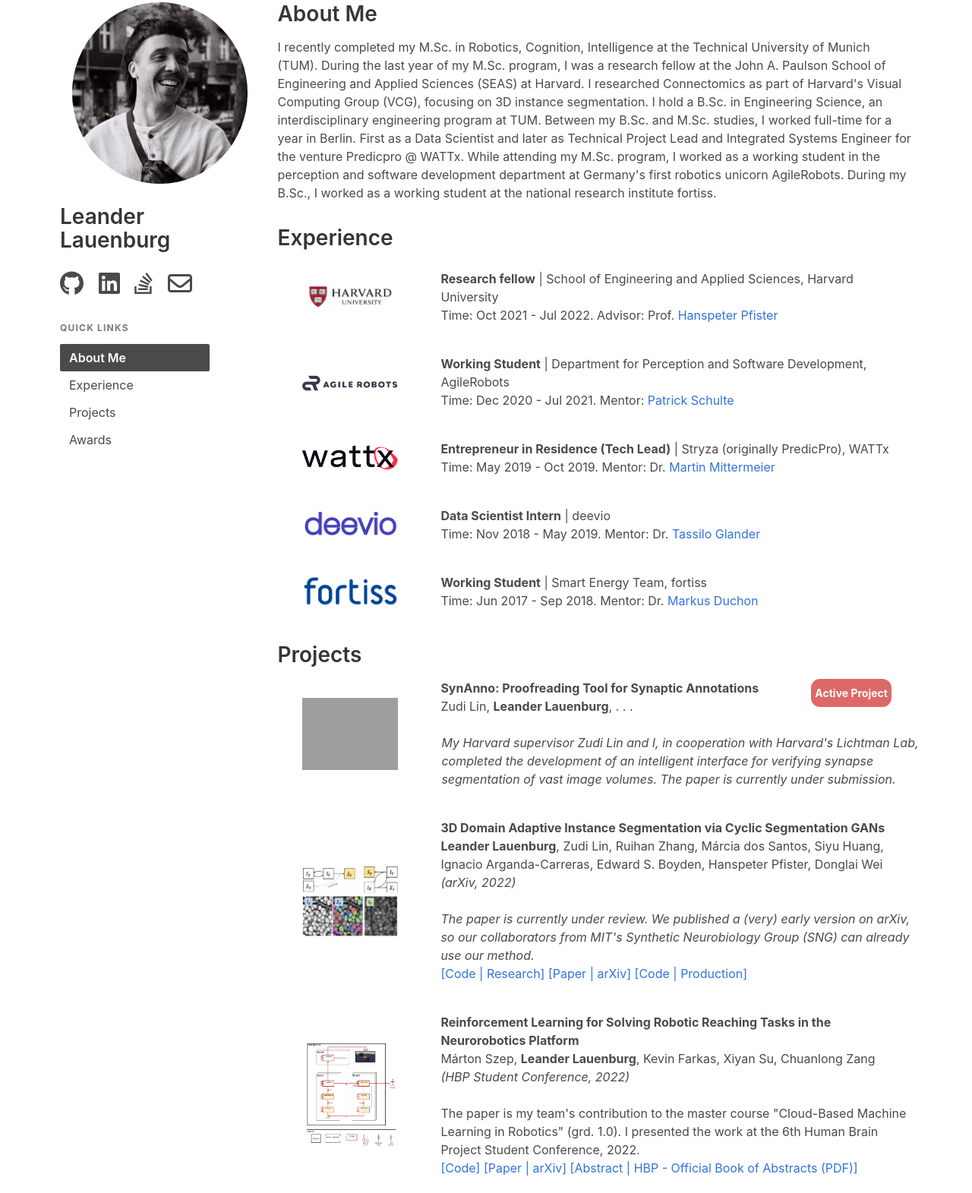
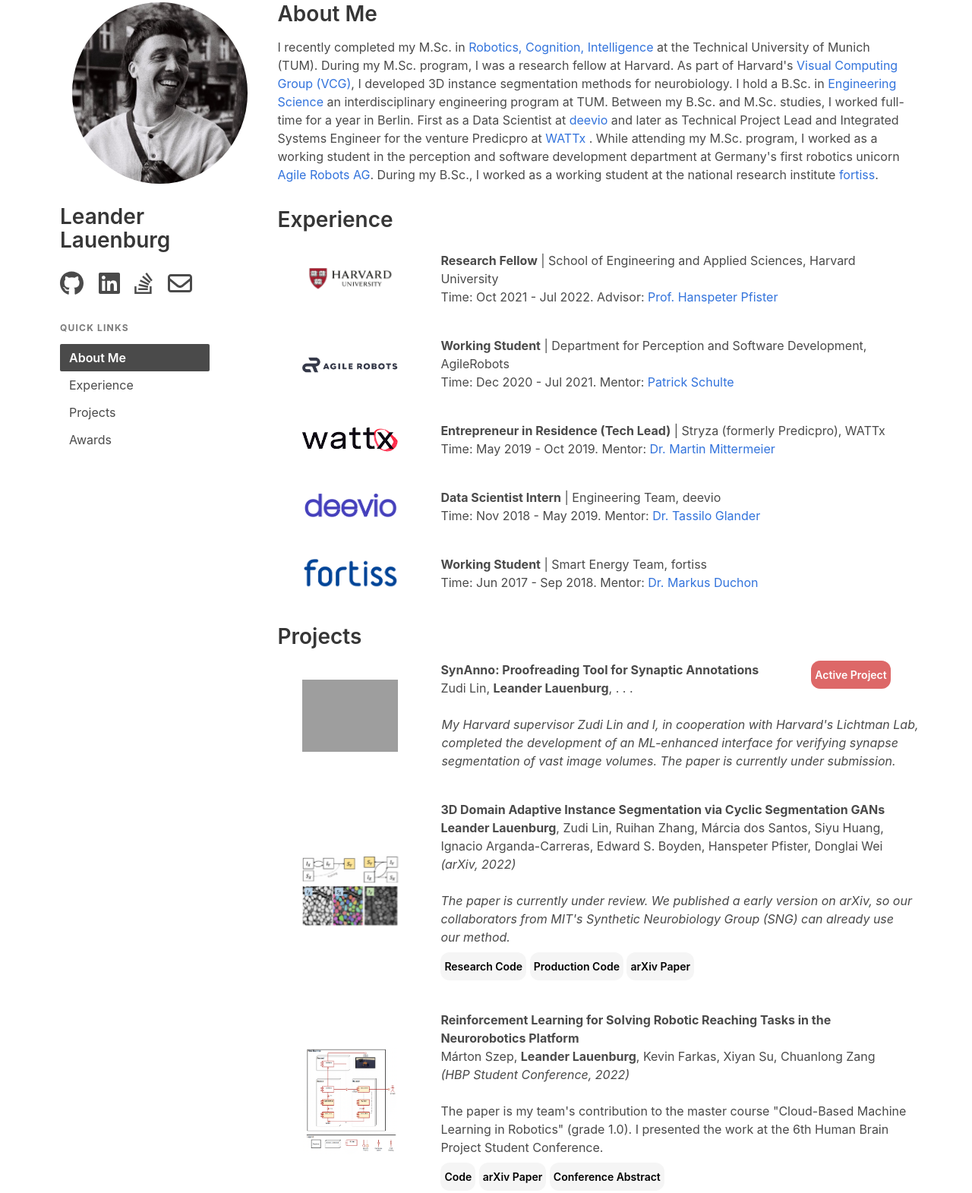
Before and after one commit to Lauenburg/lauenburg.github.io, a plain HTML site: page index.html in a window 1280 px wide. Shown: the part 45-1616 px from the top of the page at 76% size. Drawn offline with nearby package versions, Linux system fonts and the light colour scheme; grey boxes are pictures that could not be loaded.

Commit message:
updated description, edit link style

```diff
--- a/css/style.css
+++ b/css/style.css
@@ -118,5 +118,20 @@
     text-align: center;
     display: inline-block;
     font-size: 14px;
+    font-weight: 600;
     white-space: nowrap;
   }
+
+.resources {
+    background-color: #F5F5F5;
+    border: none;
+    border-radius: 12px;
+    color: hwb(0 0% 100%);
+    margin-top: 8px;
+    padding: 8px 5px;
+    text-align: center;
+    display: inline-block;
+    font-size: 14px;
+    font-weight: 600;
+    white-space: nowrap;
+  }
--- a/index.html
+++ b/index.html
@@ -72,15 +72,19 @@
 
             <!--About Me-->
             <h2 id="intro">About Me</h2>
-            <p>I recently completed my M.Sc. in Robotics, Cognition, Intelligence at the Technical University of Munich
-              (TUM). During the last year of my M.Sc. program, I was a research fellow at the John A. Paulson School of
-              Engineering and Applied Sciences (SEAS) at Harvard. I researched Connectomics as part of Harvard's Visual
-              Computing Group (VCG), focusing on 3D instance segmentation. I hold a B.Sc. in Engineering Science, an
+            <p>I recently completed my M.Sc. in <a
+                href="https://www.tum.de/en/studies/degree-programs/detail/robotics-cognition-intelligence-master-of-science-msc">Robotics,
+                Cognition, Intelligence</a> at the Technical University of Munich
+              (TUM). During my M.Sc. program, I was a research fellow at Harvard. As part of Harvard's <a
+                href="https://vcg.seas.harvard.edu/">Visual
+                Computing Group (VCG)</a>,
+              I developed 3D instance segmentation methods for neurobiology. I hold a B.Sc. in <a
+                href="https://www.tum.de/en/studies/degree-programs/detail/engineering-science-bachelor-of-science-bsc">Engineering
+                Science</a> an
               interdisciplinary engineering program at TUM. Between my B.Sc. and M.Sc. studies, I worked full-time for a
-              year in Berlin. First as a Data Scientist and later as Technical Project Lead and Integrated Systems
-              Engineer for the venture Predicpro @ WATTx. While attending my M.Sc. program, I worked as a working
-              student in the perception and software development department at Germany's first robotics unicorn
-              AgileRobots. During my B.Sc., I worked as a working student at the national research institute fortiss.
+              year in Berlin. First as a Data Scientist at <a href="https://www.deevio.ai/">deevio</a> and later as Technical Project Lead and Integrated Systems
+              Engineer for the venture Predicpro at <a href="https://www.wattx.io/">WATTx</a> . While attending my M.Sc. program, I worked as a working
+              student in the perception and software development department at Germany's first robotics unicorn <a href="https://www.agile-robots.com/">Agile Robots AG</a>. During my B.Sc., I worked as a working student at the national research institute <a href="https://www.fortiss.org/">fortiss</a>.
             </p>
 
 
@@ -95,9 +99,9 @@
               </div>
               <div class="column">
                 <p>
-                  <b>Research fellow</b> | School of Engineering and Applied Sciences, Harvard University<br>
-                  Time: Oct 2021 - Jul 2022. Advisor: Prof. <a href="https://vcg.seas.harvard.edu/people"
-                    target="_blank">Hanspeter Pfister</a>
+                  <b>Research Fellow</b> | School of Engineering and Applied Sciences, Harvard University<br>
+                  Time: Oct 2021 - Jul 2022. Advisor: <a href="https://vcg.seas.harvard.edu/people"
+                    target="_blank"> Prof. Hanspeter Pfister</a>
                 </p>
               </div>
             </article>
@@ -125,9 +129,9 @@
               </div>
               <div class="column">
                 <p>
-                  <b>Entrepreneur in Residence (Tech Lead)</b> | Stryza (originally PredicPro), WATTx<br>
-                  Time: May 2019 - Oct 2019. Mentor: Dr. <a
-                    href="https://www.linkedin.com/in/martin-mittermeier-85502672/" target="_blank">Martin
+                  <b>Entrepreneur in Residence (Tech Lead)</b> | Stryza (formerly Predicpro), WATTx<br>
+                  Time: May 2019 - Oct 2019. Mentor: <a
+                    href="https://www.linkedin.com/in/martin-mittermeier-85502672/" target="_blank"> Dr. Martin
                     Mittermeier</a>
                 </p>
               </div>
@@ -141,9 +145,9 @@
               </div>
               <div class="column">
                 <p>
-                  <b>Data Scientist Intern</b> | deevio <br>
-                  Time: Nov 2018 - May 2019. Mentor: Dr. <a href="https://www.linkedin.com/in/glander/"
-                    target="_blank">Tassilo Glander</a>
+                  <b>Data Scientist Intern</b> | Engineering Team, deevio <br>
+                  Time: Nov 2018 - May 2019. Mentor: <a href="https://www.linkedin.com/in/glander/"
+                    target="_blank"> Dr. Tassilo Glander</a>
                 </p>
               </div>
             </article>
@@ -158,8 +162,8 @@
               <div class="column">
                 <p>
                   <b>Working Student</b> | Smart Energy Team, fortiss<br>
-                  Time: Jun 2017 - Sep 2018. Mentor: Dr. <a href="https://www.linkedin.com/in/markus-duchon-b39b64116/"
-                    target="_blank">Markus Duchon</a>
+                  Time: Jun 2017 - Sep 2018. Mentor: <a href="https://www.linkedin.com/in/markus-duchon-b39b64116/"
+                    target="_blank"> Dr. Markus Duchon</a>
                 </p>
               </div>
             </article>
@@ -190,7 +194,9 @@
                     </p>
                   </div>
                   <div class="col-xs-2 text-right pt-1">
-                    <div class="active_project"><p> <b> Active Project </b></p></div>
+                    <div class="active_project">
+                      <p>Active Project</p>
+                    </div>
                   </div>
 
                 </div>
@@ -200,7 +206,7 @@
                     <p>
                       <br>
                       <i>My Harvard supervisor Zudi Lin and I, in cooperation with Harvard's Lichtman Lab, completed
-                        the development of an intelligent interface for verifying synapse segmentation of vast image
+                        the development of an ML-enhanced interface for verifying synapse segmentation of vast image
                         volumes. The paper is currently under submission.</i>
                     </p>
                   </div>
@@ -227,14 +233,14 @@
                   <i>(arXiv, 2022)</i>
                   <br>
                   <br>
-                  <i>The paper is currently under review. We published a (very) early version on arXiv, so our
+                  <i>The paper is currently under review. We published a early version on arXiv, so our
                     collaborators from MIT's Synthetic Neurobiology Group (SNG) can already use our method.</i>
                   <br>
 
-                  <a href="https://github.com/Lauenburg/og_cysgan_dev" target="_blank">[Code | Research]</a>
-                  <a href="https://arxiv.org/abs/2204.03082" target="_blank">[Paper | arXiv]</a>
+                  <a href="https://github.com/Lauenburg/og_cysgan_dev" target="_blank" class="resources">Research Code</a>
                   <a href="https://github.com/zudi-lin/pytorch_connectomics/tree/master/projects/CySGAN"
-                    target="_blank">[Code | Production]</a>
+                  target="_blank" class="resources">Production Code</a>
+                  <a href="https://arxiv.org/abs/2204.03082" target="_blank" class="resources">arXiv Paper</a>
 
 
 
@@ -258,12 +264,13 @@
 
                   <br>
 
-                  The paper is my team's contribution to the master course "Cloud-Based Machine Learning in Robotics" (grd. 1.0).
-                  I presented the work at the 6th Human Brain Project Student Conference, 2022.
+                  The paper is my team's contribution to the master course "Cloud-Based Machine Learning in Robotics"
+                  (grade 1.0). I presented the work at the 6th Human Brain Project Student Conference.
                   <br>
-                  <a href="https://github.com/tum-i6/neurorobotics-reaching" target="_blank">[Code]</a>
-                  <a href="https://arxiv.org/" target="_blank">[Paper | arXiv]</a>
-                  <a href="https://sos-ch-dk-2.exo.io/public-website-production-2022/filer_public/b1/be/b1be0a50-77bc-4aba-a581-8d2235c2950b/proceedings_hbpsc2022.pdf">[Abstract | HBP - Official Book of Abstracts (PDF)]</a>
+                  <a href="https://github.com/tum-i6/neurorobotics-reaching" target="_blank" class="resources">Code</a>
+                  <a href="https://arxiv.org/" target="_blank" class="resources">arXiv Paper</a>
+                  <a
+                    href="https://sos-ch-dk-2.exo.io/public-website-production-2022/filer_public/b1/be/b1be0a50-77bc-4aba-a581-8d2235c2950b/proceedings_hbpsc2022.pdf" class="resources">Conference Abstract</a>
                 </p>
               </div>
             </article>
@@ -279,13 +286,15 @@
                 <p>
                   <b>PackLog Solutions: Estimation Tool for Streamlining Logistic Operations</b><br>
                   Franz Schubart, <b>Leander Lauenburg</b>, Lukas Pries Marcel, Perez San Blas<br>
-                  <i>(First Place in TechChallenge BEFIVE, Innovation Challenge by UnternehmerTUM, 2021)</i>
+                  <i>(First Place in TechChallenge BEFIVE, Innovation Challenge by <a href="https://www.unternehmertum.de/">UnternehmerTUM</a>, 2021)</i>
 
                   <br>
                   <br>
 
-                  In close collaboration with our industry partners, we developed an MVP for streamlining planning and communication processes between the various players in the logistics of large manufacturers.
-                  <a href="https://github.com/Lauenburg/PackLogSolutions" target="_blank">[Code]</a>
+                  In close collaboration with our industry partners, we developed an MVP for streamlining planning and
+                  communication processes between the various players in the logistics of large manufacturers.
+                  <br>
+                  <a href="https://github.com/Lauenburg/PackLogSolutions" target="_blank" class="resources">Code</a>
                 </p>
               </div>
             </article>
@@ -304,9 +313,12 @@
                   <b>Leander Lauenburg</b>, Andy Chen, Ezgi Cakir<br>
 
                   <br>
-                  The work is my team's contribution to the master course "Advanced Topics in 3D Computer Vision" (grd 1.0). It is an extension of Shichao Yang's CubeSLAM implementation, based on CubeSLAM: Monocular 3D Object SLAM, IEEE Transactions on Robotics 2019, S. Yang, S. Scherer. In addition to cleaning up, streamlining, and dockerizing CubeSLAM, we improved the work by adding dynamic object filtering, object class-dependent scaling, and embedding stream enrichments.
+                  The work is my team's contribution to the master course "Advanced Topics in 3D Computer Vision" (grade
+                  1.0). It is an extension of <i>CubeSLAM: Monocular 3D Object SLAM, IEEE Transactions on Robotics 2019, S. Yang, S. Scherer</i>. In addition to cleaning up,
+                  streamlining, and dockerizing CubeSLAM, we improved the work by adding dynamic object filtering,
+                  object class-dependent scaling, and embedding stream enrichments.
                   <br>
-                  <a href="https://github.com/at3dcv/ELA-ObjectSLAM" target="_blank">[Code]</a>
+                  <a href="https://github.com/at3dcv/ELA-ObjectSLAM" target="_blank" class="resources">Code</a>
                 </p>
               </div>
             </article>
```
Also changed, not shown: images/publications/objectSLAM.png.
